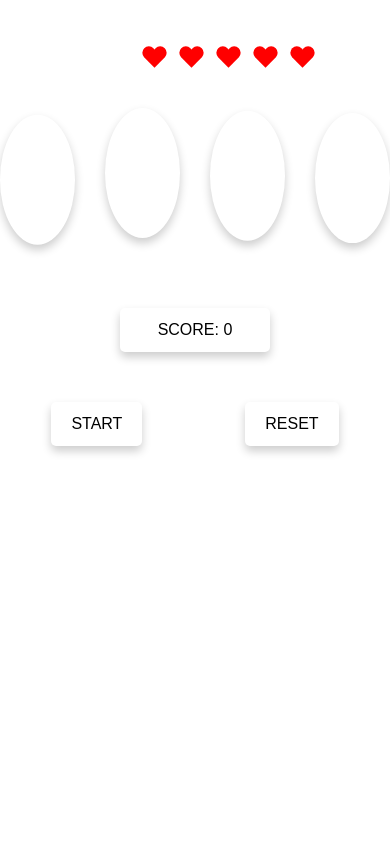
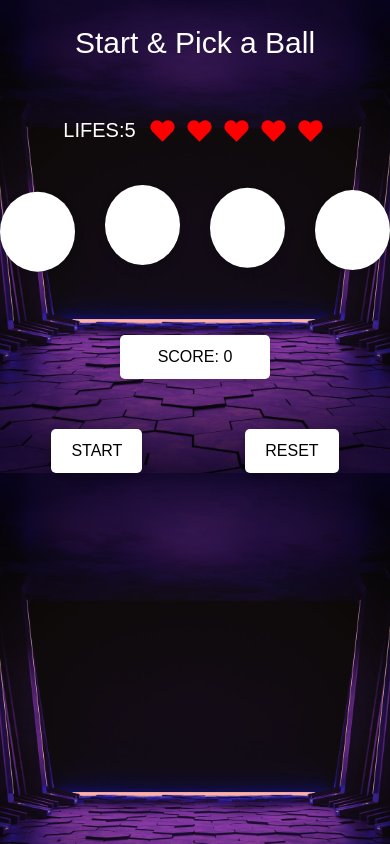
Before and after one commit to hrusikesh8280/Clicky-Ball-Games, a React (Create React App) app in the folder fronted/my-app/: page /game in a window 390 px wide. Built offline with nearby package versions, Linux system fonts and the light colour scheme; no server answers; a web font is replaced by a local one.

Commit message:
background image is added

```diff
--- a/fronted/my-app/src/styles/balls.css
+++ b/fronted/my-app/src/styles/balls.css
@@ -1,6 +1,9 @@
 @import url("https://fonts.googleapis.com/css2?family=Andika&family=Inter:wght@400;600;800&family=League+Spartan:wght@600&family=Mochiy+Pop+One&family=Montserrat:wght@300;500&family=Playfair+Display:wght@700&family=Poppins:wght@300;500;700&family=Roboto&family=Roboto+Condensed&display=swap");
-* {
+body {
   font-family: "Mochiy Pop One", sans-serif;
+  background-image:url("../assets/game_back.png");
+  background-size:cover;
+  background-position: center;
 }
 .balls {
   width: 100%;
@@ -15,6 +18,8 @@
 .heading {
   color: white;
   padding-top: 20px;
+  text-align: center;
+  font-size: 30px;
 }
 
 .four_balls {
@@ -83,6 +88,8 @@
   align-items: center;
   gap: 10px;
   justify-content: center;
+  margin-top: 50px;
+  font-size: 20px;
 }
 
 /* for creating the heart-shape shape */
@@ -127,3 +134,14 @@
     justify-content: center;
     align-items: center;
 }
+
+@media only screen and (max-width: 400px) and (min-width: 270px){
+  .four_balls > div {
+    background-color: white;
+    width: 80px;
+    height: 80px;
+    border-radius: 50%;
+    cursor: pointer;
+    box-shadow: 0px 5px 10px rgba(0, 0, 0, 0.2);
+  }
+}
```
Also changed, not shown: fronted/my-app/src/assets/game_back.png (added).
